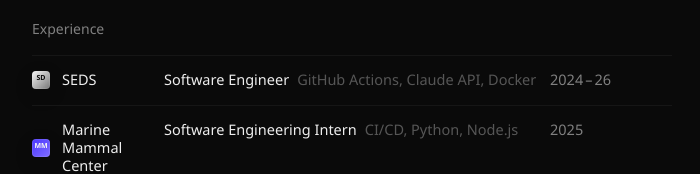
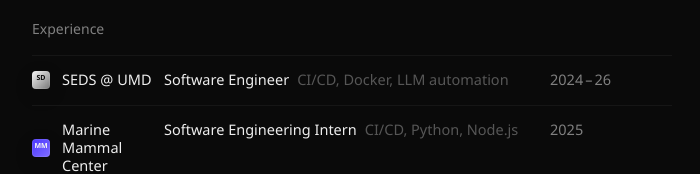
Before and after one commit to AnanmayS/portfolio, a Next.js app: page / in a window 1280 px wide. Shown: the part 337-511 px from the top of the page, without its empty margins (288-988 px from the left). Built offline with nearby package versions, Linux system fonts and the light colour scheme.

Commit message:
tighten project names, SEDS @ UMD, simplified skills

```diff
--- a/app/page.tsx
+++ b/app/page.tsx
@@ -21,12 +21,12 @@
 
 const latest: WorkItem[] = [
   {
-    name: "SEDS",
+    name: "SEDS @ UMD",
     logo: "SD",
     rows: [
       {
         title: "Software Engineer",
-        note: "GitHub Actions, Claude API, Docker",
+        note: "CI/CD, Docker, LLM automation",
         start: "2024",
         end: "26",
       },
```
